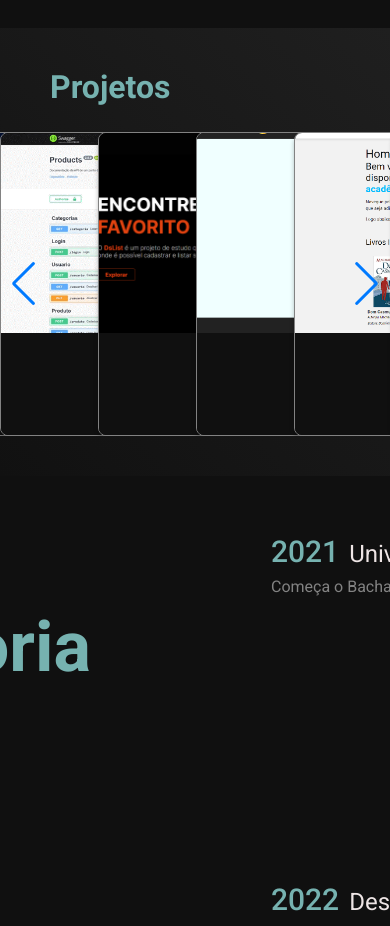
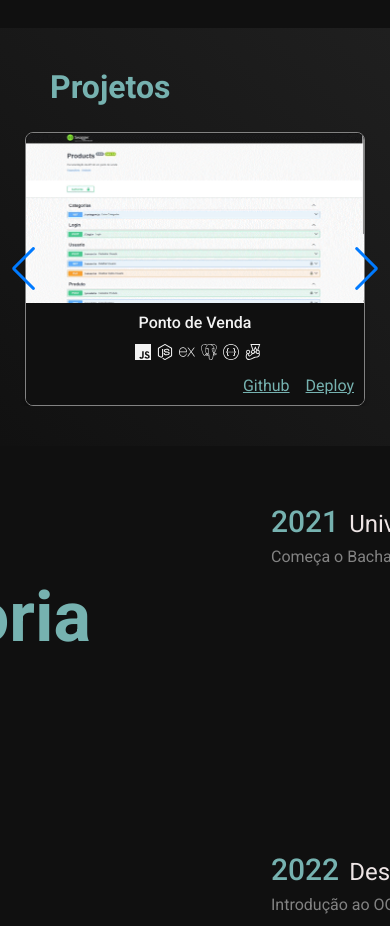
Before and after one commit to nsRenan/portfolio, a Next.js app: page / in a window 390 px wide. Shown: the part 1640-2566 px from the top of the page. Built offline with nearby package versions, Linux system fonts and the light colour scheme.

Commit message:
Atualização Carrossel Responsivo

```diff
--- a/src/app/components/Carrossel/carrossel.module.css
+++ b/src/app/components/Carrossel/carrossel.module.css
@@ -2,6 +2,11 @@
   width: 100%;
   padding: 40px 0px;
   background: linear-gradient(45deg, #111, #1f1f1f);
+}
+
+.card {
+  display: flex;
+  justify-content: center;
 }
 
 .carrossel h2 {
@@ -13,3 +18,7 @@
   margin-bottom: 26px;
   padding: 0px 50px;
 }
+
+.swiper button {
+  color: var(--verde); /* Cor do texto (opcional) */
+}
--- a/src/app/components/Carrossel/index.tsx
+++ b/src/app/components/Carrossel/index.tsx
@@ -29,16 +29,13 @@ import {
   SiSwagger,
   SiReact,
   SiCss3,
-  SiJson,
   SiJest,
-  SiAxios,
-  SiJsonwebtokens,
   SiTypescript,
   SiNextdotjs,
   SiSwiper,
   SiEslint,
 } from "react-icons/si";
-import { ReactElement } from "react";
+import { ReactElement, useEffect, useState } from "react";
 import { StaticImageData } from "next/image";
 
 interface projetos {
@@ -51,20 +48,23 @@ interface projetos {
 
 const projetos: projetos[] = [
   {
-    ferramentas: [<SiJavascript key={'javascript'}  />, <SiNodedotjs key={'node'}  />, <SiExpress key={'express'} />],
+    ferramentas: [
+      <SiJavascript key={"javascript"} />,
+      <SiNodedotjs key={"node"} />,
+      <SiExpress key={"express"} />,
+    ],
     descricao: "API Sistema Bancário",
     imagem: apiSistemaBancarioFoto,
-    deploy: "oopa",
     github: "https://github.com/nsRenan/api-sistema-bancario",
   },
   {
     ferramentas: [
-      <SiJavascript key={'javascript'} />,
-      <SiNodedotjs key={'node'} />,
-      <SiExpress key={'express'} />,
-      <SiPostgresql key={'postgresql'} />,
-      <SiSwagger key={'swagger'} />,
-      <SiJest key={'jest'} />,
+      <SiJavascript key={"javascript"} />,
+      <SiNodedotjs key={"node"} />,
+      <SiExpress key={"express"} />,
+      <SiPostgresql key={"postgresql"} />,
+      <SiSwagger key={"swagger"} />,
+      <SiJest key={"jest"} />,
     ],
     descricao: "Ponto de Venda",
     imagem: pontoVendaFoto,
@@ -72,31 +72,43 @@ const projetos: projetos[] = [
     github: "https://github.com/nsRenan/pontodevenda",
   },
   {
-    ferramentas: [<SiJavascript key={'javascript'} />, <SiReact key={'react'} />, <SiCss3 key={'css'} />],
+    ferramentas: [
+      <SiJavascript key={"javascript"} />,
+      <SiReact key={"react"} />,
+      <SiCss3 key={"css"} />,
+    ],
     descricao: "DsList",
     imagem: dsListFoto,
     github: "https://github.com/nsRenan/dslist_frontend",
   },
   {
-    ferramentas: [<SiJavascript key={'javascript'} />, <SiReact key={'react'} />, <SiCss3 key={'css'} />],
+    ferramentas: [
+      <SiJavascript key={"javascript"} />,
+      <SiReact key={"react"} />,
+      <SiCss3 key={"css"} />,
+    ],
     descricao: "Costs",
     imagem: costsFoto,
     github: "https://github.com/nsRenan/projeto-costs-curso-react",
   },
 
   {
-    ferramentas: [<SiJavascript key={'javascript'} />, <SiReact key={'react'} />, <SiCss3 key={'css'} />],
+    ferramentas: [
+      <SiJavascript key={"javascript"} />,
+      <SiReact key={"react"} />,
+      <SiCss3 key={"css"} />,
+    ],
     descricao: "Bilioteca Virtual",
     imagem: bibliotecaFoto,
     github: "https://github.com/PietroRhyan/biblioteca-a3",
   },
   {
     ferramentas: [
-      <SiTypescript key={'typescript'} />,
-      <SiReact key={'react'} />,
-      <SiCss3 key={'css'} />,
-      <SiNextdotjs key={'next'} />,
-      <SiSwiper key={'swiper'} />,
+      <SiTypescript key={"typescript"} />,
+      <SiReact key={"react"} />,
+      <SiCss3 key={"css"} />,
+      <SiNextdotjs key={"next"} />,
+      <SiSwiper key={"swiper"} />,
     ],
     descricao: "Portfolio",
     imagem: portfolioFoto,
@@ -105,22 +117,57 @@ const projetos: projetos[] = [
 ];
 
 export function Carrossel() {
+  const [windowSize, setWindowSize] = useState({
+    width: 0,
+    height: 0,
+  });
+
+  useEffect(() => {
+    function handleResize() {
+      setWindowSize({
+        width: window.innerWidth,
+        height: window.innerHeight,
+      });
+    }
+
+    window.addEventListener("resize", handleResize);
+    handleResize();
+
+    return () => window.removeEventListener("resize", handleResize);
+  }, []);
+  let slidesVisiveis = 0;
+  if (windowSize.width <= 1680) {
+    slidesVisiveis = 3;
+  }
+  if (windowSize.width <= 1222) {
+    slidesVisiveis = 2;
+  }
+  if (windowSize.width <= 752) {
+    slidesVisiveis = 1;
+  }
+  if(windowSize.width >= 2100){
+    slidesVisiveis = 5
+  }
+  if(windowSize.width < 2100 && windowSize.width > 1680){
+    slidesVisiveis = 4
+  }
+
   return (
     <div className={styles.carrossel}>
       <h2>Projetos</h2>
       <Swiper
         modules={[Navigation, Pagination, Scrollbar, A11y, Autoplay]}
         spaceBetween={2}
-        slidesPerView={4}
+        slidesPerView={slidesVisiveis}
         navigation
         autoplay={{ delay: 5000 }}
         loop={true}
-        onSwiper={(swiper) => console.log(swiper)}
-        onSlideChange={() => console.log("slide change")}
+        className={styles.swiper}
+
       >
-        {projetos.map(projeto => (
-        <SwiperSlide key={projeto.descricao} >
-          <div>
+        {projetos.map((projeto) => (
+          <SwiperSlide key={projeto.descricao}>
+            <div className={styles.card}>
               <ProjetoCard
                 ferramentas={projeto.ferramentas}
                 descricao={projeto.descricao}
@@ -131,7 +178,6 @@ export function Carrossel() {
               />
             </div>
           </SwiperSlide>
-
         ))}
       </Swiper>
     </div>
--- a/src/app/components/Conteiner/conteiner.module.css
+++ b/src/app/components/Conteiner/conteiner.module.css
@@ -2,7 +2,7 @@
     display: flex;
     justify-content: center;
     align-items: center;
-    height: 82vh;
+    height: 82dvh;
     text-align: center;
 
 }
--- a/src/app/components/ProjetoCard/projetoCard.module.css
+++ b/src/app/components/ProjetoCard/projetoCard.module.css
@@ -13,6 +13,7 @@
     flex-direction: row;
     align-self: center;
     justify-content: center;
+    color: var(--branco);
 }
 .ferramentas  svg {
     margin-left: 6px;
@@ -62,3 +63,12 @@
 .cardLinks a:hover {
     opacity: 0.8;
 }
+
+@media (max-width: 870px){
+    .card {
+        width: 340px;
+    }
+    .cardFoto {
+        height: 170px;
+    }
+}
```
Lines whose indentation alone changed are shown as unchanged.
